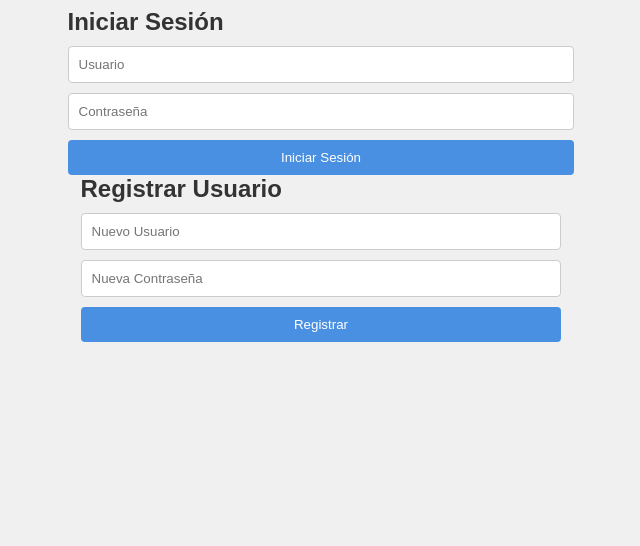
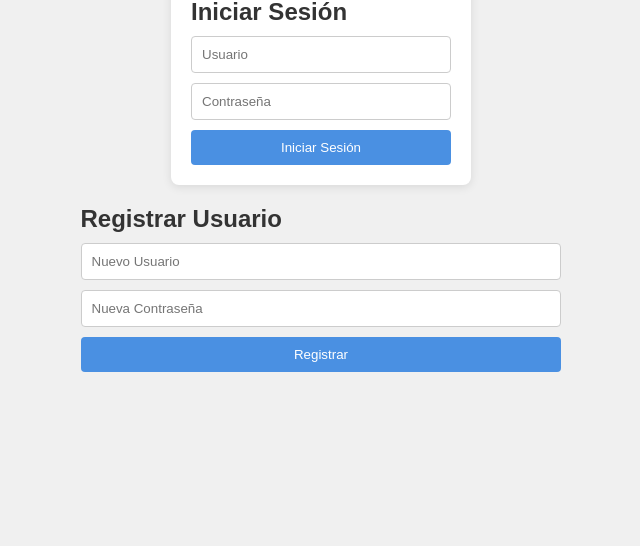
Before and after one commit to JokerO-O/final, a plain HTML site: page index.html in a window 1280 px wide. Shown: the part 254-800 px from the top of the page, without its empty margins (319-959 px from the left). Drawn offline with Linux system fonts and the light colour scheme.

Commit message:
Update style.css

```diff
--- a/style.css
+++ b/style.css
@@ -16,8 +16,8 @@ body {
 }
 
 h1 {
+    color: #4a90e2;
     margin-bottom: 20px;
-    color: #4a90e2;
 }
 
 h2 {
@@ -25,7 +25,7 @@ h2 {
     color: #333;
 }
 
-form {
+#login-form, #password-generator {
     background-color: #fff;
     border-radius: 8px;
     padding: 20px;
```
